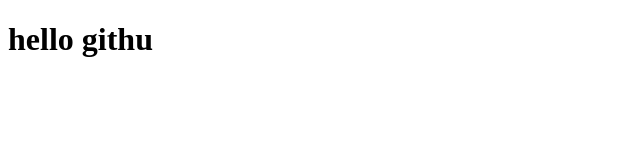
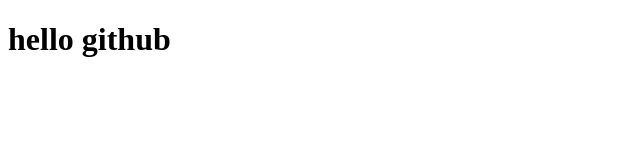
Before and after one commit to boraddevansh-lang/first-repo-github, a plain HTML site: page index.html in a window 1280 px wide. Shown: the full height of the page, 0-640 px from the left. Drawn offline with Linux system fonts and the light colour scheme.

Commit message:
Update index.html

```diff
--- a/index.html
+++ b/index.html
@@ -6,6 +6,6 @@
     <title>Document</title>
 </head>
 <body>
-    <h1>hello githu</h1>
+    <h1>hello github</h1>
 </body>
 </html>
```
